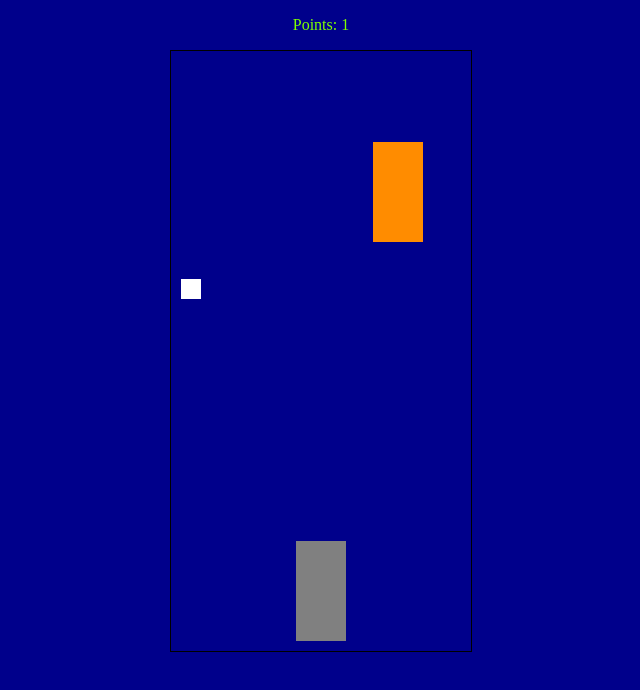
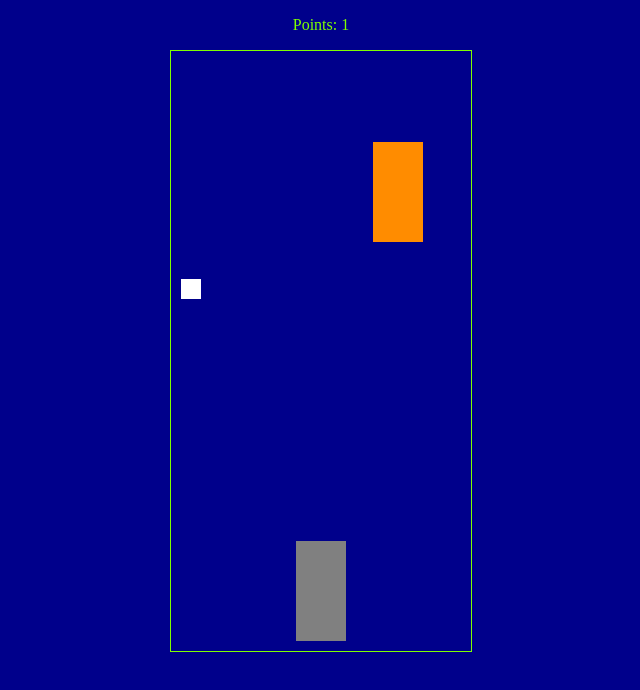
Before and after one commit to AureumApes/CaptainPenguinWeb, a plain HTML site: page index.html in a window 1280 px wide. Shown: the whole page, without its empty margins (319-959 px from the left). Drawn offline with Linux system fonts and the light colour scheme.

Commit message:
Better Game Field

```diff
--- a/game/egg.js
+++ b/game/egg.js
@@ -37,9 +37,7 @@ export default class Egg {
     }
 
     rectIntersect(x1, y1, w1, h1, x2, y2, w2, h2) {
-        if (x2 > w1 + x1 || x1 > w2 + x2 || y2 > h1 + y1 || y1 > h2 + y2){
-            return false;
-        }
-        return true;
+        return !(x2 > w1 + x1 || x1 > w2 + x2 || y2 > h1 + y1 || y1 > h2 + y2);
+
     }
 }
--- a/index.html
+++ b/index.html
@@ -9,7 +9,7 @@
             background-color: darkblue;
         }
         #gameScreen {
-            border: 1px solid black;
+            border: 1px solid chartreuse;
         }
         img{
             display: none;
```
